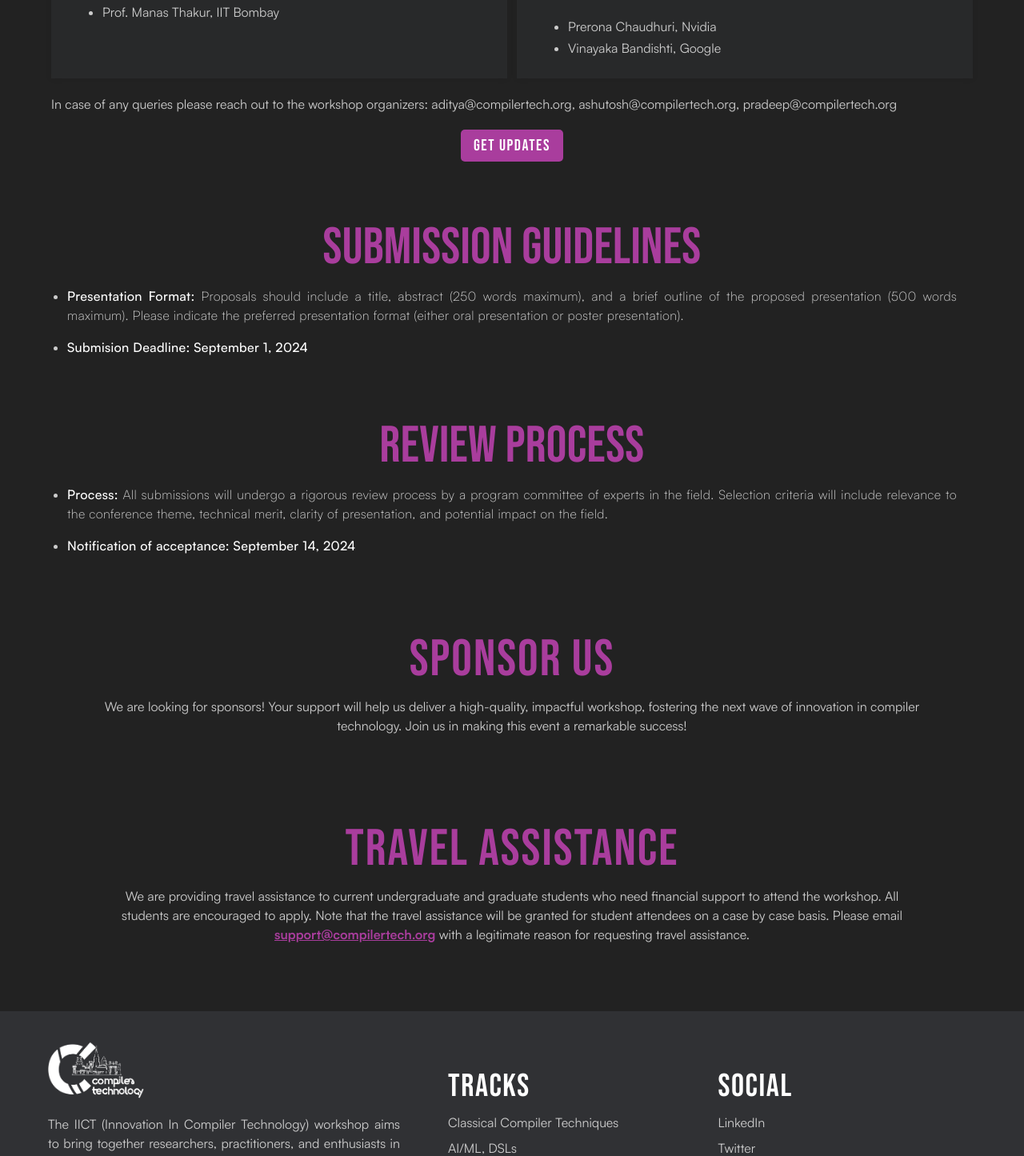
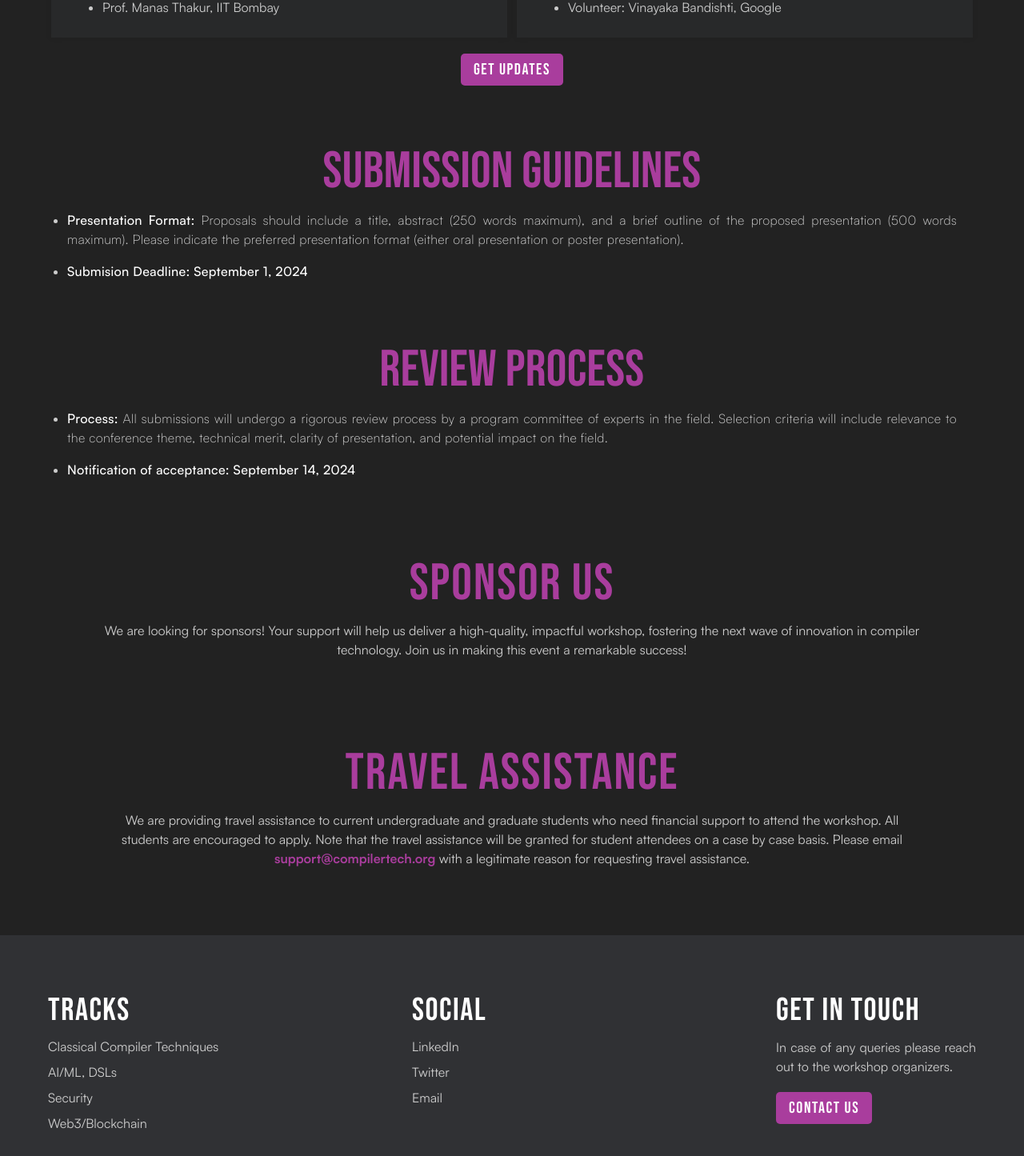
Before and after one commit to compilertech/compilertech-fe, a React (Vite) app: page / in a window 1280 px wide. Shown: the part 3730-5175 px from the top of the page at 80% size. Built offline with nearby package versions, Linux system fonts and the light colour scheme.

Commit message:
Added contact us form

```diff
--- a/index.html
+++ b/index.html
@@ -1,4 +1,4 @@
-<!doctype html>
+<!DOCTYPE html>
 <html lang="en">
   <head>
     <meta charset="UTF-8" />
@@ -18,11 +18,6 @@
       <input type='email' name='email' />
       <textarea name='message'></textarea>
     </form>
-    <form name='sponsor-us-form' netlify hidden data-netlify-honeypot="bot-field">
-      <input type='text' name='name' />
-      <input type='email' name='email' />
-      <textarea name='message'></textarea>
-    </form>
     <script type="module" src="/src/main.tsx"></script>
   </body>
 </html>
--- a/src/components/About.tsx
+++ b/src/components/About.tsx
@@ -28,6 +28,7 @@ const About: React.FC = () => {
         {isModalOpen && (
           <Modal
             title="Get Updates"
+            formName="get-updates-form"
             description="Stay in the loop and don't miss a thing about this conference."
             onClose={toggleModal}
           />
--- a/src/components/Footer.tsx
+++ b/src/components/Footer.tsx
@@ -1,13 +1,14 @@
 // Footer.tsx
-import React from "react";
+import React, { useState } from "react";
 import styled from "styled-components";
 import {
   MOBILE_BREAKPOINT,
   TABLET_BREAKPOINT,
   WIDESCREEN_BREAKPOINT,
 } from "../styles/GlobalStyle";
+import { Button } from "./shared/Button";
+import Modal from "./shared/Modal";
 
-const Footer: React.FC = () => {
 const tracks = [
   {
     id: "classical-compiler",
@@ -28,6 +29,13 @@ const Footer: React.FC = () => {
       "Compiler techniques for shaping the next generation of the Web",
   },
 ];
+
+const Footer: React.FC = () => {
+  const [isModalOpen, setIsModalOpen] = useState(false);
+
+  const toggleModal = () => {
+    setIsModalOpen(!isModalOpen);
+  };
   return (
     <Container>
       <FooterContainer>
@@ -36,12 +44,11 @@ const Footer: React.FC = () => {
             <img className="footer-logo" src="./icons/logo_dark-cropped.png" />
           </>
           <Paragraph>
-            The IICT (Innovation In Compiler Technology) workshop aims to bring together
-            researchers, practitioners, and enthusiasts in the field of compiler technologies.
-            This year's theme
-            focuses on the cutting-edge advancements in compiler design,
-            implementation, and optimization, and their impact on emerging
-            software and hardware platforms.
+            The IICT (Innovation In Compiler Technology) workshop aims to bring
+            together researchers, practitioners, and enthusiasts in the field of
+            compiler technologies. This year's theme focuses on the cutting-edge
+            advancements in compiler design, implementation, and optimization,
+            and their impact on emerging software and hardware platforms.
           </Paragraph>
           <Copyright>© 2024 Compiler Technology</Copyright>
         </Section>
@@ -79,6 +86,23 @@ const Footer: React.FC = () => {
               </ListItem>
             </List>
           </Section>
+          <Section style={{ width: "250px", flex: "none" }}>
+            <Title>Get in touch</Title>
+            <Paragraph>
+              In case of any queries please reach out to the workshop
+              organizers.
+            </Paragraph>
+
+            <Button onClick={toggleModal}>Contact Us</Button>
+            {isModalOpen && (
+              <Modal
+                title="Contact Us"
+                formName="get-in-touch-form"
+                description="Stay in the loop and don't miss a thing about this conference."
+                onClose={toggleModal}
+              />
+            )}
+          </Section>
         </Links>
       </FooterContainer>
     </Container>
@@ -113,7 +137,6 @@ const FooterContainer = styled.footer`
     }
   }
   @media (min-width: ${MOBILE_BREAKPOINT}) {
-    flex-direction: row;
     padding: 60px 60px;
     gap: 60px;
     h3 {
@@ -121,6 +144,7 @@ const FooterContainer = styled.footer`
     }
   }
   @media (min-width: ${TABLET_BREAKPOINT}) {
+    flex-direction: row;
     padding: 60px 100px;
     gap: 120px;
     h3 {
@@ -187,7 +211,7 @@ const Links = styled.div`
     flex-direction: row;
     align-items: flex-start;
     justify-content: center;
-    width: 60%;
+    width: 100%;
   }
 `;
 
--- a/src/components/Organizer.tsx
+++ b/src/components/Organizer.tsx
@@ -48,20 +48,20 @@ const Organizer: React.FC = () => {
               <CommitteeListItem>
                 Chair: Aditya Kumar, Distinguished Speaker at ACM
               </CommitteeListItem>
-              <CommitteeListItem>Co-chair: Ashutosh Pandey, AMD</CommitteeListItem>
-              <CommitteeListItem>Co-chair: Pradeep Kumar, Nvidia</CommitteeListItem>
-            </CommitteeList>
-            <CommitteeName>Volunteers</CommitteeName>
-            <CommitteeList>
-              <CommitteeListItem>Prerona Chaudhuri, Nvidia</CommitteeListItem>
-              <CommitteeListItem>Vinayaka Bandishti, Google</CommitteeListItem>
+              <CommitteeListItem>
+                Co-chair: Ashutosh Pandey, AMD
+              </CommitteeListItem>
+              <CommitteeListItem>
+                Co-chair: Pradeep Kumar, Nvidia
+              </CommitteeListItem>
+              <CommitteeListItem>
+                Volunteer: Prerona Chaudhuri, Nvidia
+              </CommitteeListItem>
+              <CommitteeListItem>
+                Volunteer: Vinayaka Bandishti, Google
+              </CommitteeListItem>
             </CommitteeList>
           </CommitteeBox>
-        </CommiteeContainer>
-        <CommiteeContainer>
-        <Description>
-          In case of any queries please reach out to the workshop organizers: aditya@compilertech.org, ashutosh@compilertech.org, pradeep@compilertech.org
-        </Description>
         </CommiteeContainer>
         <ButtonContainer>
           <Button onClick={toggleModal}>Get updates</Button>
@@ -70,6 +70,7 @@ const Organizer: React.FC = () => {
               title="Get Updates"
               description="Stay in the loop and don't miss a thing about this conference."
               onClose={toggleModal}
+              formName="get-updates-form"
             />
           )}
         </ButtonContainer>
@@ -163,7 +164,7 @@ const CommitteeName = styled.div`
 `;
 
 const CommitteeList = styled.ul`
-  margin-top: 16px;
+  margin-top: 10px;
   color: ${({ theme }) => theme.lightText};
 `;
 
--- a/src/components/Sponsors.tsx
+++ b/src/components/Sponsors.tsx
@@ -1,15 +1,8 @@
-import React, { useEffect, useState } from "react";
+import React, { useEffect } from "react";
 import styled from "styled-components";
-import Modal from "./shared/Modal";
 import { MOBILE_BREAKPOINT, TABLET_BREAKPOINT } from "../styles/GlobalStyle";
 
 const Sponsors: React.FC = () => {
-  const [isModalOpen, setIsModalOpen] = useState(false);
-
-  const toggleModal = () => {
-    setIsModalOpen(!isModalOpen);
-  };
-
   useEffect(() => {
     const rzpPaymentForm = document.getElementById("rzp_payment_form");
 
@@ -32,13 +25,6 @@ const Sponsors: React.FC = () => {
           remarkable success!
           <form id="rzp_payment_form" style={{ marginTop: "16px" }}></form>
         </Description>
-        {isModalOpen && (
-          <Modal
-            title="Sponsor us"
-            description="Thank you for considering this. Fill out the details and we will get back to you."
-            onClose={toggleModal}
-          />
-        )}
       </Section>
     </>
   );
--- a/src/components/TravelAssitance.tsx
+++ b/src/components/TravelAssitance.tsx
@@ -72,7 +72,7 @@ const Description = styled.p`
 const Email = styled.a`
   color: ${({ theme }) => theme.primary};
   font-weight: bold;
-  font-decoration: none;
+  text-decoration: none;
 `;
 
 export default TravelAssistance;
--- a/src/components/shared/Modal.tsx
+++ b/src/components/shared/Modal.tsx
@@ -5,11 +5,17 @@ import { FaCheckCircle, FaCircleNotch } from "react-icons/fa";
 
 interface ModalProps {
   title: string;
+  formName: "get-updates-form" | "get-in-touch-form";
   description: string;
   onClose: () => void;
 }
 
-const Modal: React.FC<ModalProps> = ({ title, description, onClose }) => {
+const Modal: React.FC<ModalProps> = ({
+  title,
+  formName,
+  description,
+  onClose,
+}) => {
   const [formState, setFormState] = useState({
     name: "",
     email: "",
@@ -39,7 +45,7 @@ const Modal: React.FC<ModalProps> = ({ title, description, onClose }) => {
         method: "POST",
         headers: { "Content-Type": "application/x-www-form-urlencoded" },
         body: encode({
-          "form-name": title.toLowerCase().split(" ").join("-") + "-form",
+          "form-name": formName,
           ...formState,
         }),
       })
@@ -55,7 +61,7 @@ const Modal: React.FC<ModalProps> = ({ title, description, onClose }) => {
           alert("Something went wrong, please try again!");
         });
     },
-    [formState, onClose, title]
+    [formName, formState, onClose, title]
   );
   return (
     <Backdrop onClick={onClose}>
```
Lines whose indentation alone changed are shown as unchanged.
